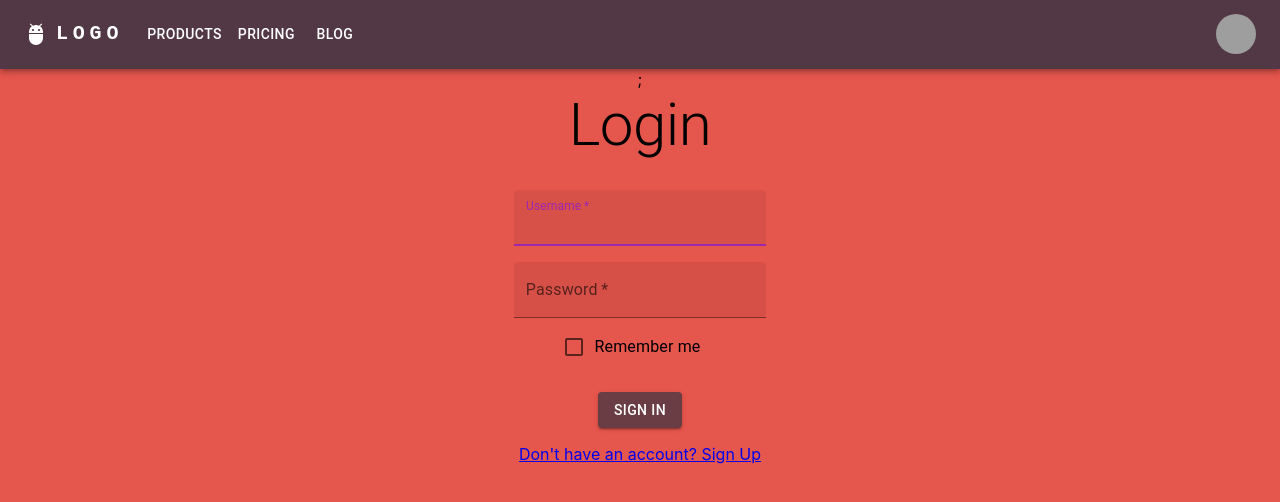
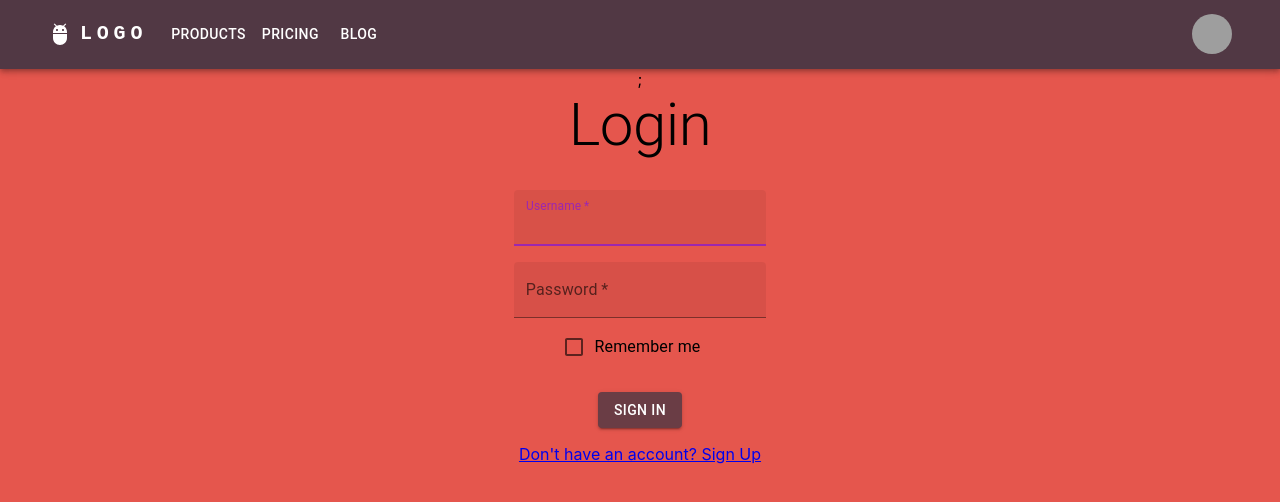
Before and after one commit to Mabedin00/WolfieMarket, a React (Create React App) app in the folder client/: page /login in a window 1280 px wide. Shown: the top 502 px of the page. Built offline with nearby package versions, Linux system fonts and the light colour scheme; grey boxes are pictures that could not be loaded.

Commit message:
bar check

```diff
--- a/client/src/components/ResponsiveAppBar.js
+++ b/client/src/components/ResponsiveAppBar.js
@@ -36,9 +36,9 @@ function ResponsiveAppBar() {
   };
 
   return (
-    <AppBar position="static" className="nav-bar">
+    <AppBar position="static" className="nav-bar" >
       <Container maxWidth="xl" className="nav-bar">
-        <Toolbar disableGutters className="nav-bar">
+        <Toolbar className="nav-bar">
           <AdbIcon  sx={{ display: { xs: "none", md: "flex" }, mr: 1 }} />
           <Typography
             variant="h6"
```
